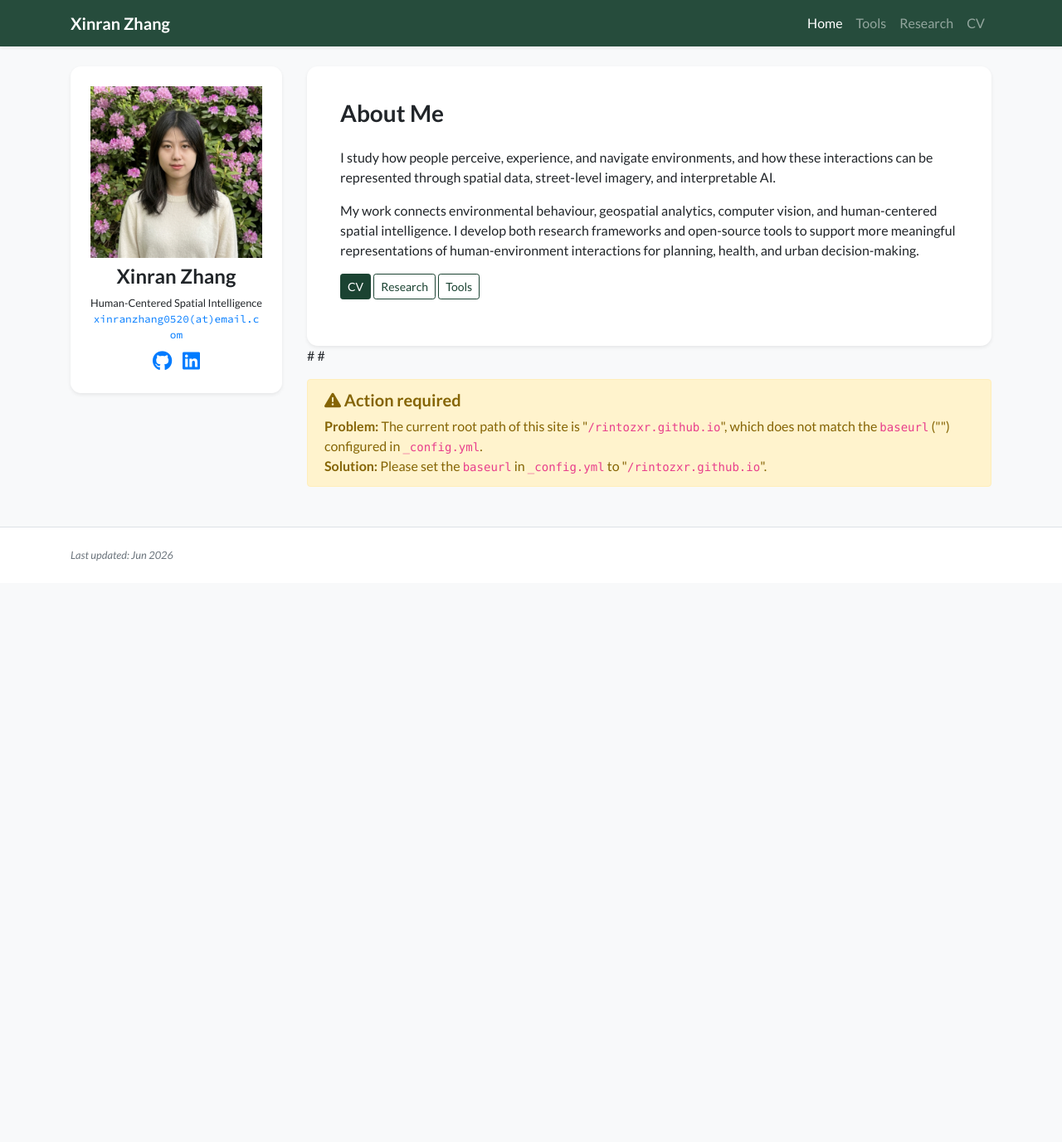
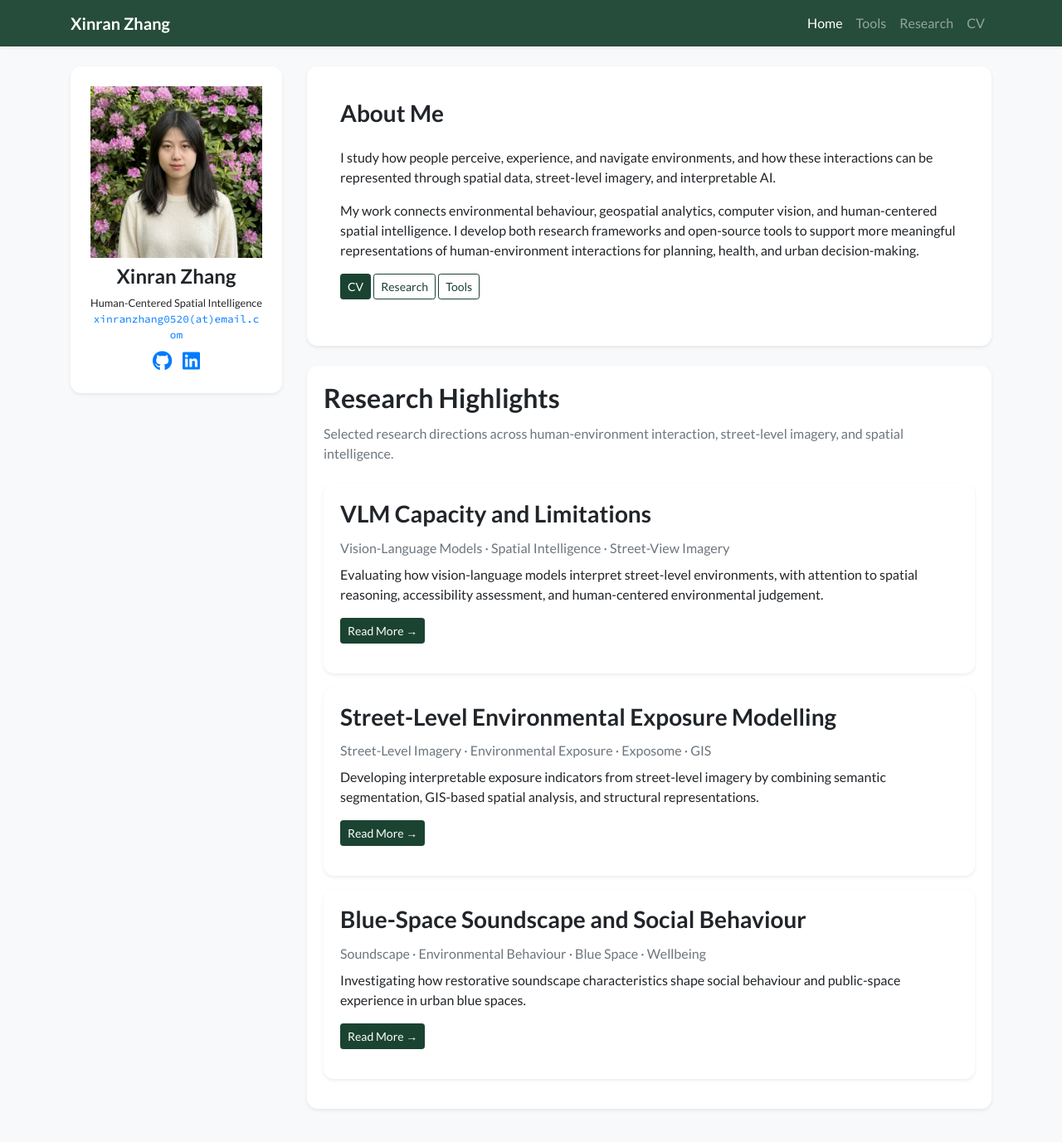
Before and after one commit to Rintozxr/rintozxr.github.io, a Jekyll site: the page built from index.html, in a window 1280 px wide and 1400 px high. Shown: the top 1377 px of the window at 83% size. Built offline with Jekyll 4.4.1, drawn with Linux system fonts in a browser that asks for light colours; nearby versions of some CDN libraries; a style sheet for code colours, icons or effects is not loaded.

Commit message:
Update index.html

```diff
--- a/index.html
+++ b/index.html
@@ -8,32 +8,65 @@ navbar_title: Home
     <div class="col-lg-3 col-md-4">
         {% include widgets/profile_card_mini.html %}
     </div>
+
     <div class="col-lg-9 col-md-8">
 
         {% include widgets/profile_card_bio_only.html %}
 
-        <!-- Debugging widgets -->
-        # {% include widgets/debug_repo_name.html %}
-        # {% include widgets/debug_url.html %}
+        <div class="card border-0 shadow-sm rounded-xl my-4">
+            <div class="card-body">
+                <h2 class="card-title">Research Highlights</h2>
+                <p class="text-muted mb-4">
+                    Selected research directions across human-environment interaction, street-level imagery, and spatial intelligence.
+                </p>
 
-        {% if site.data.display.homepage.show_experience %}
-            {% include widgets/experience_card.html %}
-        {% endif %}
+                <div class="card border-0 shadow-sm rounded-xl my-3">
+                    <div class="card-body">
+                        <h3 class="card-title">VLM Capacity and Limitations</h3>
+                        <p class="text-muted mb-2">
+                            Vision-Language Models · Spatial Intelligence · Street-View Imagery
+                        </p>
+                        <p>
+                            Evaluating how vision-language models interpret street-level environments, with attention to spatial reasoning, accessibility assessment, and human-centered environmental judgement.
+                        </p>
+                        <p>
+                            <a class="btn btn-sm btn-primary" href="{{ '/research/vlm-capacity/' | relative_url }}">Read More →</a>
+                        </p>
+                    </div>
+                </div>
 
-        {% if site.data.display.homepage.show_news %}
-        {% assign count_news = site.news | size %}
-        {% if count_news > 0 %}
-        {% include widgets/news_card.html limit=site.data.display.homepage.num_news %}
-        {% endif %}
-        {% endif %}
+                <div class="card border-0 shadow-sm rounded-xl my-3">
+                    <div class="card-body">
+                        <h3 class="card-title">Street-Level Environmental Exposure Modelling</h3>
+                        <p class="text-muted mb-2">
+                            Street-Level Imagery · Environmental Exposure · Exposome · GIS
+                        </p>
+                        <p>
+                            Developing interpretable exposure indicators from street-level imagery by combining semantic segmentation, GIS-based spatial analysis, and structural representations.
+                        </p>
+                        <p>
+                            <a class="btn btn-sm btn-primary" href="{{ '/research/street-level-exposure/' | relative_url }}">Read More →</a>
+                        </p>
+                    </div>
+                </div>
 
-        {% if site.data.display.homepage.show_selected_publications %}
-        {% assign pubs = site.publications | sort: "date" | reverse | where: "selected", true %}
-        {%
-        include widgets/publication_card.html
-        publications=pubs
-        title='<i class="fas fa-star"></i> Selected Publications'
-        %}
-        {% endif %}
+                <div class="card border-0 shadow-sm rounded-xl my-3">
+                    <div class="card-body">
+                        <h3 class="card-title">Blue-Space Soundscape and Social Behaviour</h3>
+                        <p class="text-muted mb-2">
+                            Soundscape · Environmental Behaviour · Blue Space · Wellbeing
+                        </p>
+                        <p>
+                            Investigating how restorative soundscape characteristics shape social behaviour and public-space experience in urban blue spaces.
+                        </p>
+                        <p>
+                            <a class="btn btn-sm btn-primary" href="{{ '/research/blue-space-soundscape/' | relative_url }}">Read More →</a>
+                        </p>
+                    </div>
+                </div>
+
+            </div>
+        </div>
+
     </div>
 </div>
```
